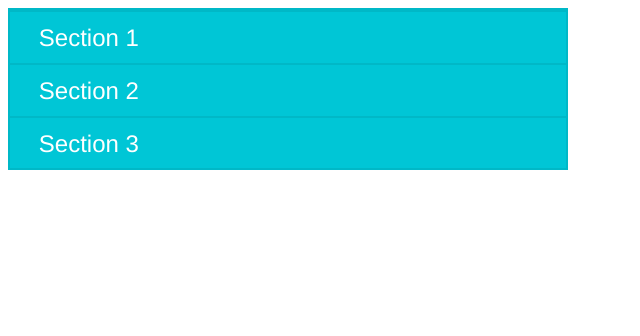
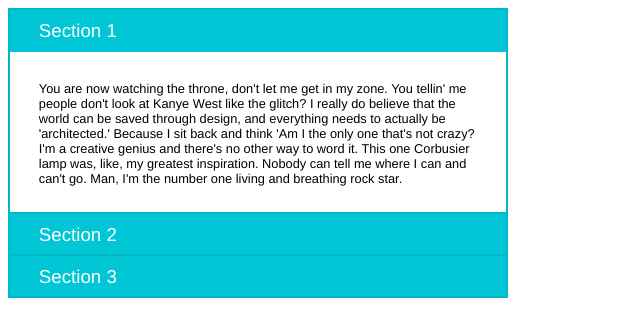
Before and after one commit to maxamey/summer16-3.3-accordian, a plain HTML site: page index.html in a window 1280 px wide. Shown: the whole page, without its empty margins (0-640 px from the left). Drawn offline with Linux system fonts and the light colour scheme.

Commit message:
Made some detailed style changes to match the example. Normal mode done, but text from the last panel stil overflows for about a half second when toggled off.

```diff
--- a/index.html
+++ b/index.html
@@ -7,15 +7,15 @@
     <script src="javascripts/main.js" charset="utf-8"></script>
     <script src="jquery-3.1.0.js" charset="utf-8"></script>
   </head>
-  <body>
+  <body data-js="body">
     <div class="container">
       <section class="section"
                data-js="section">
-        <h3 class="heading"
+        <h3 class="heading headingTop"
             data-js="heading">Section 1</h3>
-        <p class="paragraph"
+        <p class="paragraph active"
            data-js="paragraph">
-          Lorem ipsum dolor sit amet, consectetur adipisicing elit, sed do eiusmod tempor incididunt ut labore et dolore magna aliqua. Ut enim ad minim veniam, quis nostrud exercitation ullamco laboris nisi ut aliquip ex ea commodo consequat. Duis aute irure dolor in reprehenderit in voluptate velit esse cillum dolore eu fugiat nulla pariatur. Excepteur sint occaecat cupidatat non proident, sunt in culpa qui officia deserunt mollit anim id est laborum.
+           You are now watching the throne, don't let me get in my zone. You tellin' me people don't look at Kanye West like the glitch? I really do believe that the world can be saved through design, and everything needs to actually be 'architected.' Because I sit back and think 'Am I the only one that's not crazy? I'm a creative genius and there's no other way to word it. This one Corbusier lamp was, like, my greatest inspiration. Nobody can tell me where I can and can't go. Man, I'm the number one living and breathing rock star.
         </p>
       </section>
       <section class="section"
@@ -24,7 +24,7 @@
             data-js="heading">Section 2</h3>
         <p class="paragraph"
            data-js="paragraph">
-          Lorem ipsum dolor sit amet, consectetur adipisicing elit, sed do eiusmod tempor incididunt ut labore et dolore magna aliqua. Ut enim ad minim veniam, quis nostrud exercitation ullamco laboris nisi ut aliquip ex ea commodo consequat.
+          You are now watching the throne, don't let me get in my zone. You tellin' me people don't look at Kanye West like the glitch? This one Corbusier lamp was, like, my greatest inspiration. Nobody can tell me where I can and can't go. Man, I'm the number one living and breathing rock star.
         </p>
       </section>
       <section class="section"
@@ -33,7 +33,7 @@
             data-js="heading">Section 3</h3>
         <p class="paragraph"
            data-js="paragraph">
-          Lorem ipsum dolor sit amet, consectetur adipisicing elit, sed do eiusmod tempor incididunt ut labore et dolore magna aliqua.
+          You are now watching the throne, don't let me get in my zone. You tellin' me people don't look at Kanye West like the glitch? I really do believe that the world can be saved through design, and everything needs to actually be 'architected.' Because I sit back and think 'Am I the only one that's not crazy? I'm a creative genius and there's no other way to word it. This one Corbusier lamp was, like, my greatest inspiration. Nobody can tell me where I can and can't go. Man, I'm the number one living and breathing rock star. I am Axl Rose; I am Jim Morrison; I am Jimi Hendrix. I'm Walt Disney. I'm like Howard Hughes. I'm like David Stern. I'm like Steve Jobs. If anything, that's a compliment to them. I'm like Michelangelo cause I'm the new version of that. You don't think that I would be one of the characters of today's modern Bible? I understand culture. I am the nucleus. It's only led me to awesome truth and awesomeness. Beauty, truth, awesomeness. That's all it is. You will believe in yourself. I'm just the espresso. I feel like a little bit, like, I'm the Braveheart of creativity. I just wanted to tell everyone I gave Sway his first TV. And he needs to remember that. I'm 10 years ahead of your mentality. But I'm a champion so I turned tragedy to triumph, make music that's fire, spit my soul through the wire.
         </p>
       </section>
 
--- a/javascripts/main.js
+++ b/javascripts/main.js
@@ -3,5 +3,11 @@
 document.addEventListener("DOMContentLoaded", function(){
   var $bodyElement = $("[data-js=body]");
   var $headingElement = $bodyElement.find(".heading");
+  var $paragraphElement = $bodyElement.find(".paragraph");
 
+  $headingElement.on("click", function(e){
+    var $paragraphOpen = $(e.currentTarget);
+    $paragraphElement.removeClass("active");
+    $paragraphOpen.next().toggleClass("active");
+  });
 });
--- a/stylesheets/main.css
+++ b/stylesheets/main.css
@@ -11,7 +11,8 @@
 
 .container {
   border: 2px solid rgb(0, 184, 199);
-  width: 35rem;
+  width: 500px;
+  height: 290px;
 }
 
 
@@ -21,12 +22,10 @@
 [x] - background color of rgb(0, 198, 214);
 [x] - light font weight
 [x] - top border to match the container border
-[] - @TODO - make section one top border of nothing
-[] - @TODO - hover hand
+[x] -  make section on top border of nothing
+[x] -  hover hand
 [x] - font size?
 [x] - no margins!!!!
-[] - padding left ~2rem
-[] - height of ~3rem
 */
 
 .heading {
@@ -34,34 +33,51 @@
   border-top: 2px solid rgb(0, 184, 199);
   color: white;
   font-family: Helvetica, sans-serif;
-  font-size: 1.5rem;
+  font-size: 1;
   font-weight: lighter;
-  height: 3.3rem;
-  line-height: 3.3rem;
+  height: 42px;
+  line-height: 42px;
   margin: 0;
   padding-left: 1.8rem;
+  user-select: none;
+}
+
+.headingTop {
+  border-top: 0;
 }
 
 /* **** HEADINGS WHILE HOVERED OR SELECTED **** */
-.heading.active, .heading:hover {
+.heading:hover {
   background-color: rgb(0, 218, 236);
+  cursor: pointer;
 }
 
 
 /* **** STYLING FOR PARAGRAPHS ****
 [x] - small font-size
-[] - padding left/right follows suit
-[] - padding top/bottom ~3rem
-[] - light font weight
+[x] - padding left/right follows suit
+[x] - padding top/bottom ~3rem
+[x] - light font weight
 [x] - font family of helvetica/sans-serif
-[] -
+[x] - no padding on the bottom
 [] -
 */
 
 .paragraph {
+  height: 0;
   font-family: Helvetica, sans-serif;
-  font-size: 1rem;
+  font-size: .8rem;
   font-weight: lighter;
+  margin: 0;
+  overflow: scroll;
+  padding: 0 1.8rem;
+  transition: height 0.6s;
+}
+
+/*make padding top/bottom go away for not active and show for active with transition*/
+
+.paragraph.active {
+  height: 160px;
   padding: 1.8rem 1.8rem 0 1.8rem;
-  display: none;
+  transition: height 0.6s;
 }
```
